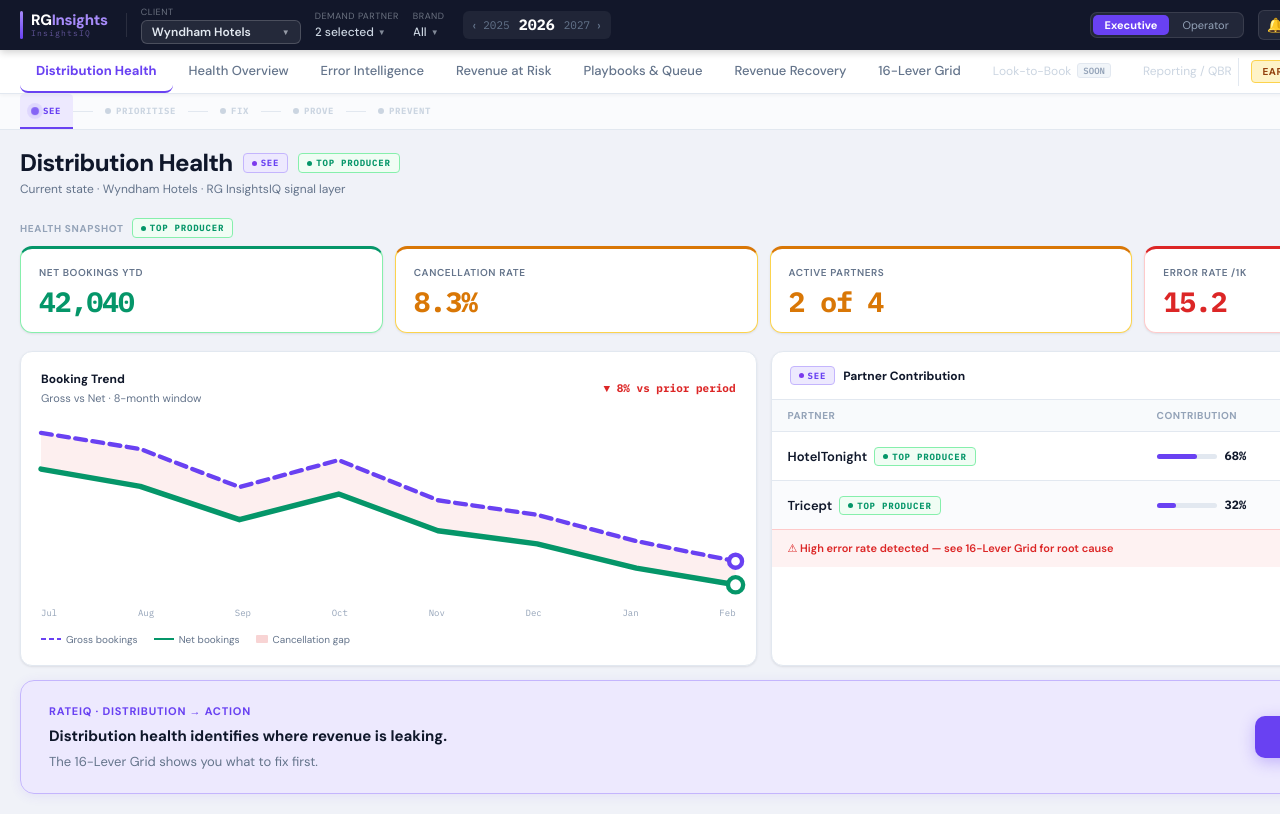
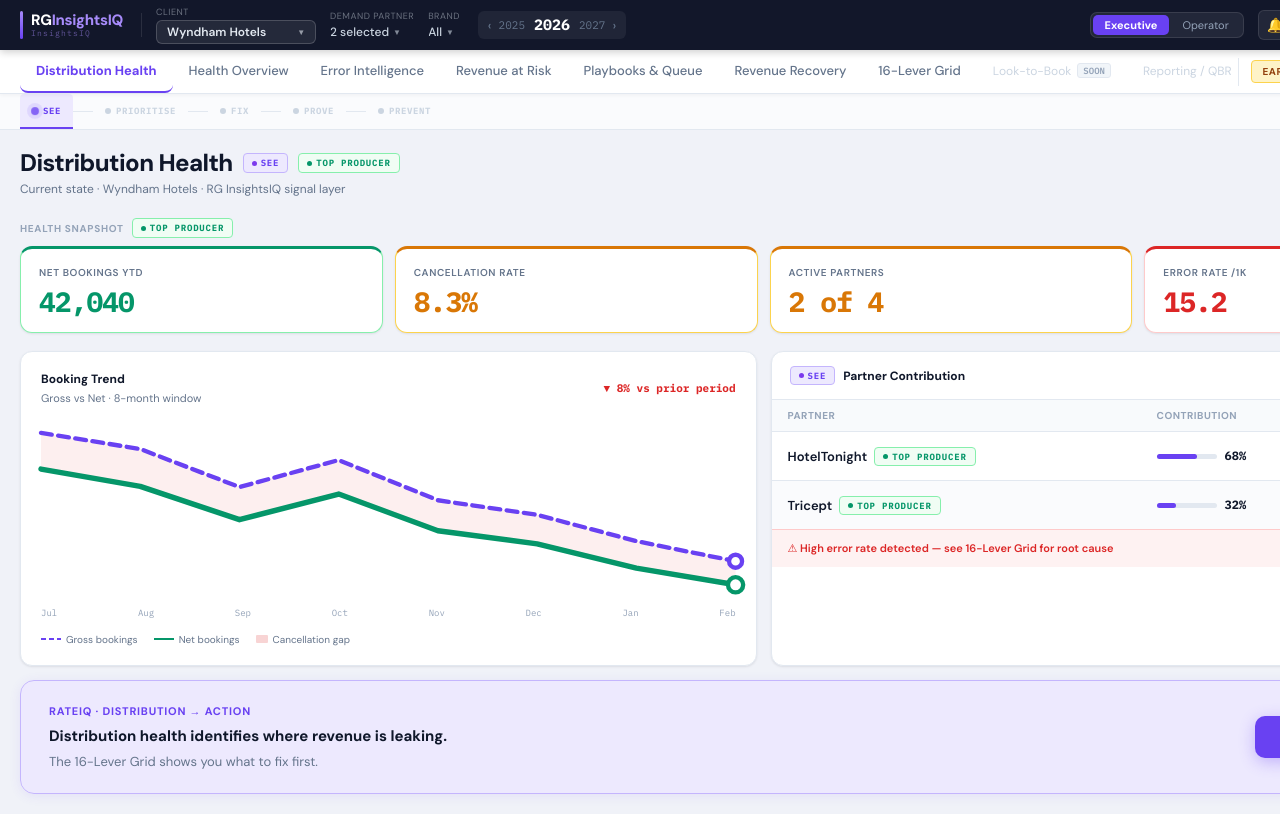
Before and after one commit to jagrose22/insightsiq, a React (Vite) app: page / in a window 1280 px wide. Shown: the top 814 px of the page. Built offline with nearby package versions, Linux system fonts and the light colour scheme.

Commit message:
fix: InsightsIQ on Distribution Health only, RateIQ all other tabs

```diff
--- a/src/App.jsx
+++ b/src/App.jsx
@@ -657,7 +657,7 @@
         boxShadow:"0 2px 8px rgba(0,0,0,0.2)"}}>
         <div style={{display:"flex",alignItems:"center",gap:8,marginRight:4}}>
           {(()=>{
-            const isInsights = page==="dist" || page==="home";
+            const isInsights = page==="dist";
             return (<>
               <div style={{width:3,height:28,borderRadius:2,
                 background:isInsights
@@ -668,7 +668,7 @@
                 <div style={{fontFamily:"'DM Sans',sans-serif",fontSize:15,fontWeight:800,
                   color:"#FFF",letterSpacing:"-0.3px",transition:"all 0.2s ease"}}>
                   {isInsights
-                    ? <>RG<span style={{color:"#A78BFA"}}>Insights</span></>
+                    ? <>RG<span style={{color:"#A78BFA"}}>InsightsIQ</span></>
                     : <>RG<span style={{color:"#67E8F9"}}>RateIQ</span></>}
                 </div>
                 <div style={{fontSize:8,fontFamily:C.mono,letterSpacing:1.2,marginTop:1,
```
